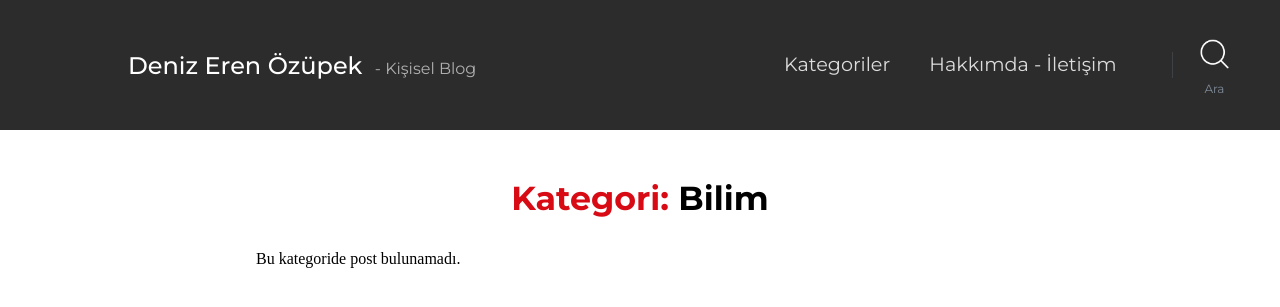
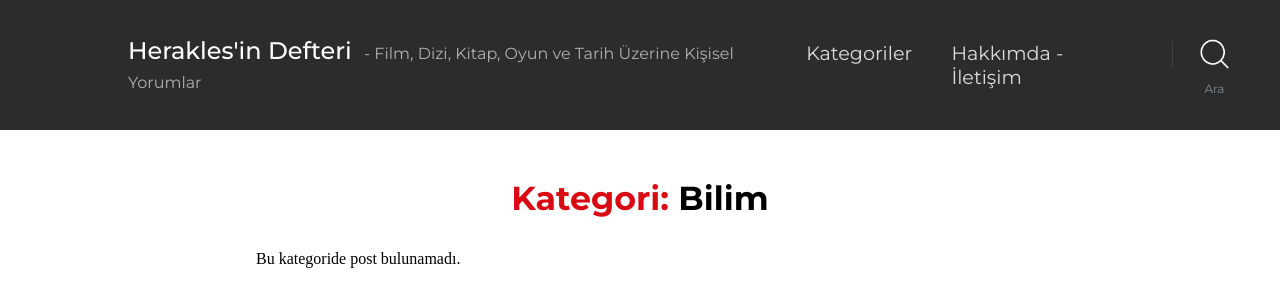
Before and after one commit to denizzozupek/flask-blog, a Flask app: page /category/1 in a window 1280 px wide. Shown: the top 307 px of the page. Run offline with Flask 3, Linux system fonts and the light colour scheme; data comes from the database, SQL or seed files in the repository; data that the repository does not hold is empty; parts of the project's set-up code (start-up, migrations or seed data) failed here and were passed over.

Commit message:
Updated  minor changes

```diff
--- a/app/templates/base.html
+++ b/app/templates/base.html
@@ -3,7 +3,7 @@
 <head>
     <meta charset="UTF-8">
     <meta name="viewport" content="width=device-width, initial-scale=1.0">
-    <title>{% block title %}Deniz Eren Özüpek - Kişisel Blog{% endblock %}</title>
+    <title>{% block title %}Herakles'in Defteri - Film, Dizi, Kitap, Oyun ve Tarih Üzerine Kişisel Yorumlar{% endblock %}</title>
     <link rel="stylesheet" href="{{url_for('static', filename='style.css')}}">
     <link href="https://fonts.googleapis.com/css2?family=Montserrat:wght@400;500;700&family=Roboto:wght@400;500&family=Merriweather:wght@400;500&display=swap" rel="stylesheet">
 
@@ -14,8 +14,8 @@
     <nav class="my-navbar">
 
         <div class="navbar-title">
-            <a href="{{ url_for('main.index') }}">Deniz Eren Özüpek</a>
-            <span> - Kişisel Blog</span>
+            <a href="{{ url_for('main.index') }}">Herakles'in Defteri</a>
+            <span> - Film, Dizi, Kitap, Oyun ve Tarih Üzerine Kişisel Yorumlar</span>
         </div>
 
         <button class="menu-toggle">☰</button>
--- a/app/utils.py
+++ b/app/utils.py
@@ -1,6 +1,7 @@
 import os
 import re
 import html
+from flask import url_for
 from markupsafe import Markup
 from bs4 import BeautifulSoup
 from PIL import Image
@@ -32,8 +33,9 @@ def fix_image_src(content):
     soup = BeautifulSoup(content, 'html.parser')
     for img in soup.find_all('img'):
         src = img.get('src', '')
-        if src and not src.startswith('/'):
-            img['src'] = '/' + src.lstrip('/')
+        if src:
+            filename = src.split('/')[-1]  # sadece dosya adını al
+            img['src'] = url_for('static', filename=f'uploads/{filename}')
     return str(soup)
 
 def allowed_file(filename):
```
